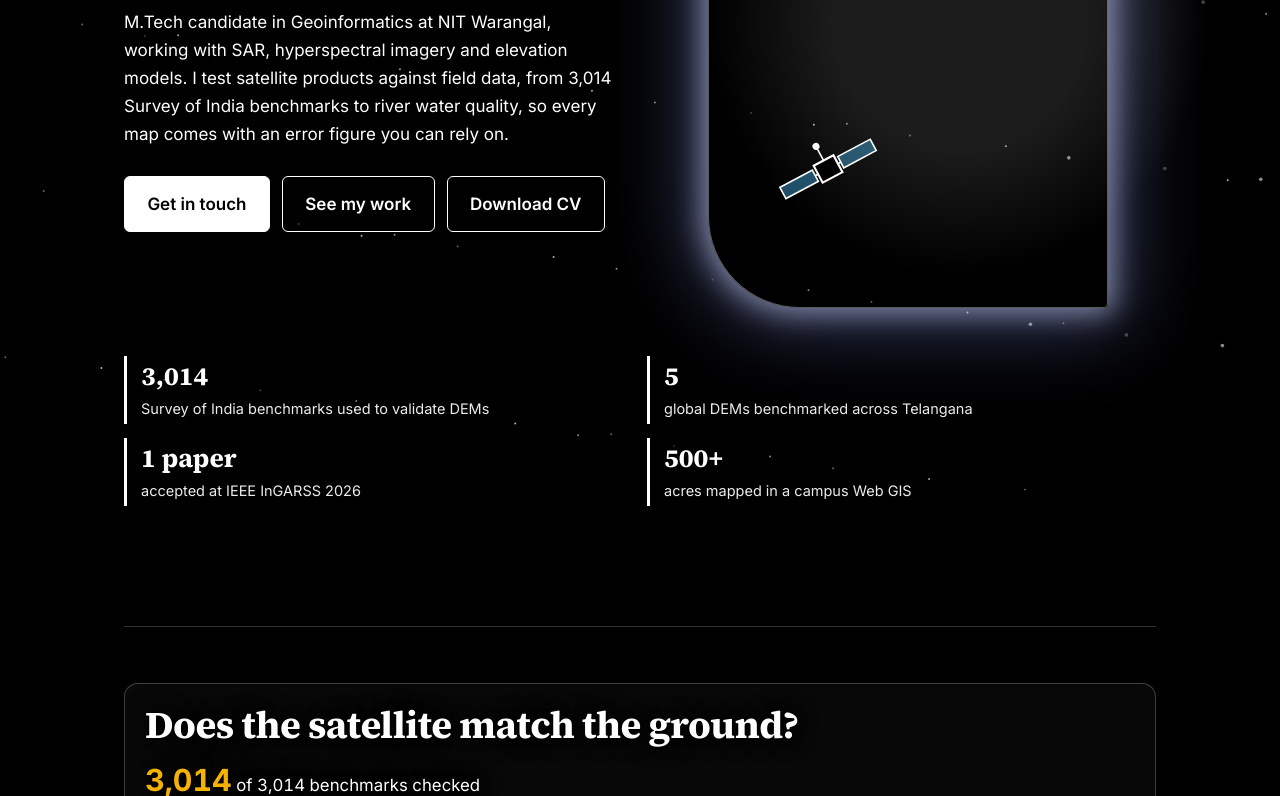
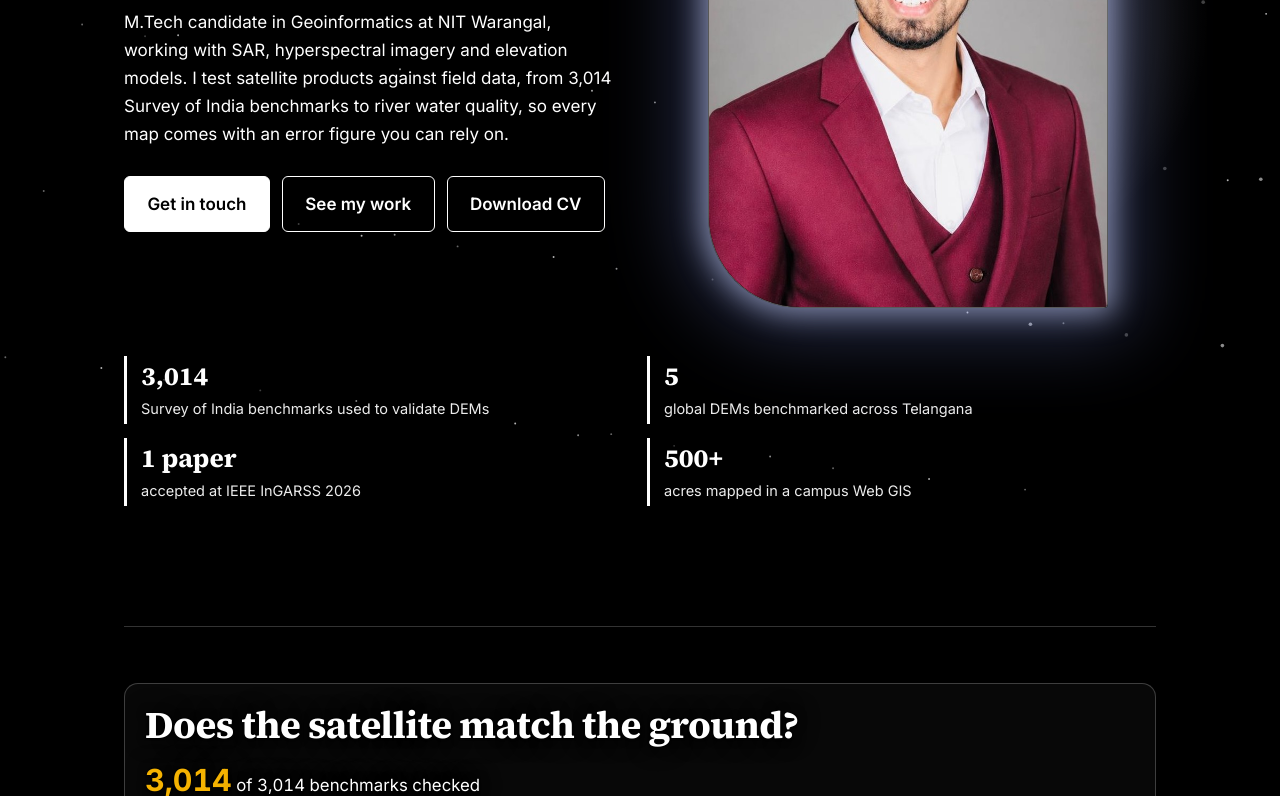
Before and after one commit to Nyshadham-hub/nyshadham-hub.github.io, a plain HTML site: page index.html in a window 1280 px wide. Shown: the part 304-1100 px from the top of the page. Drawn offline with Linux system fonts and the light colour scheme; animation ran at ten frames a second.

Commit message:
Fix image file extension from 'jepg' to 'jpeg'

```diff
--- a/index.html
+++ b/index.html
@@ -71,7 +71,7 @@
 </div>
 </div>
 <div class="hero-photo">
-<img src="photo.jepg" alt="Portrait of Nyshadham Sai Karthikeya" width="400" height="500">
+<img src="photo.jpeg" alt="Portrait of Nyshadham Sai Karthikeya" width="400" height="500">
 </div>
 </div>
 <div class="facts" style="margin-top:3rem">
```
